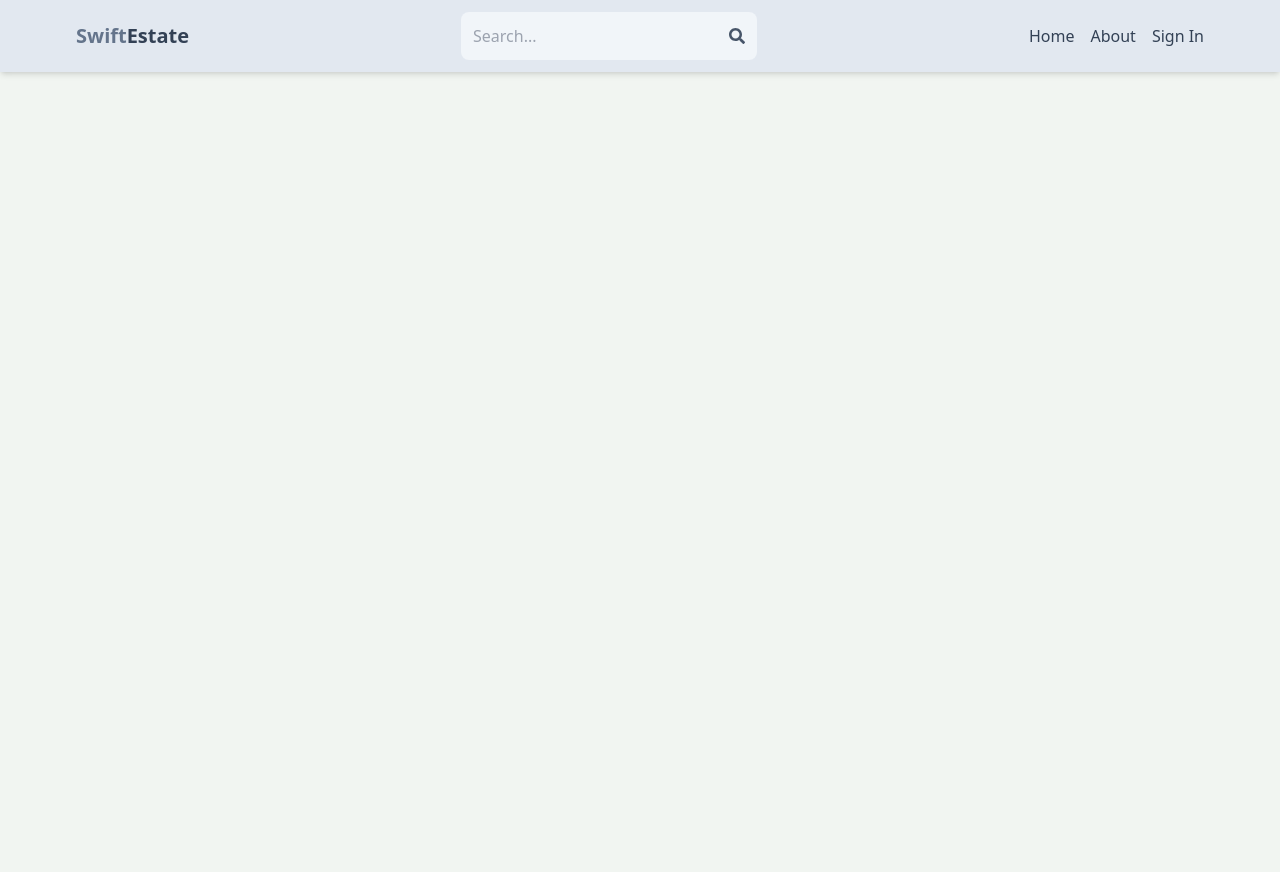
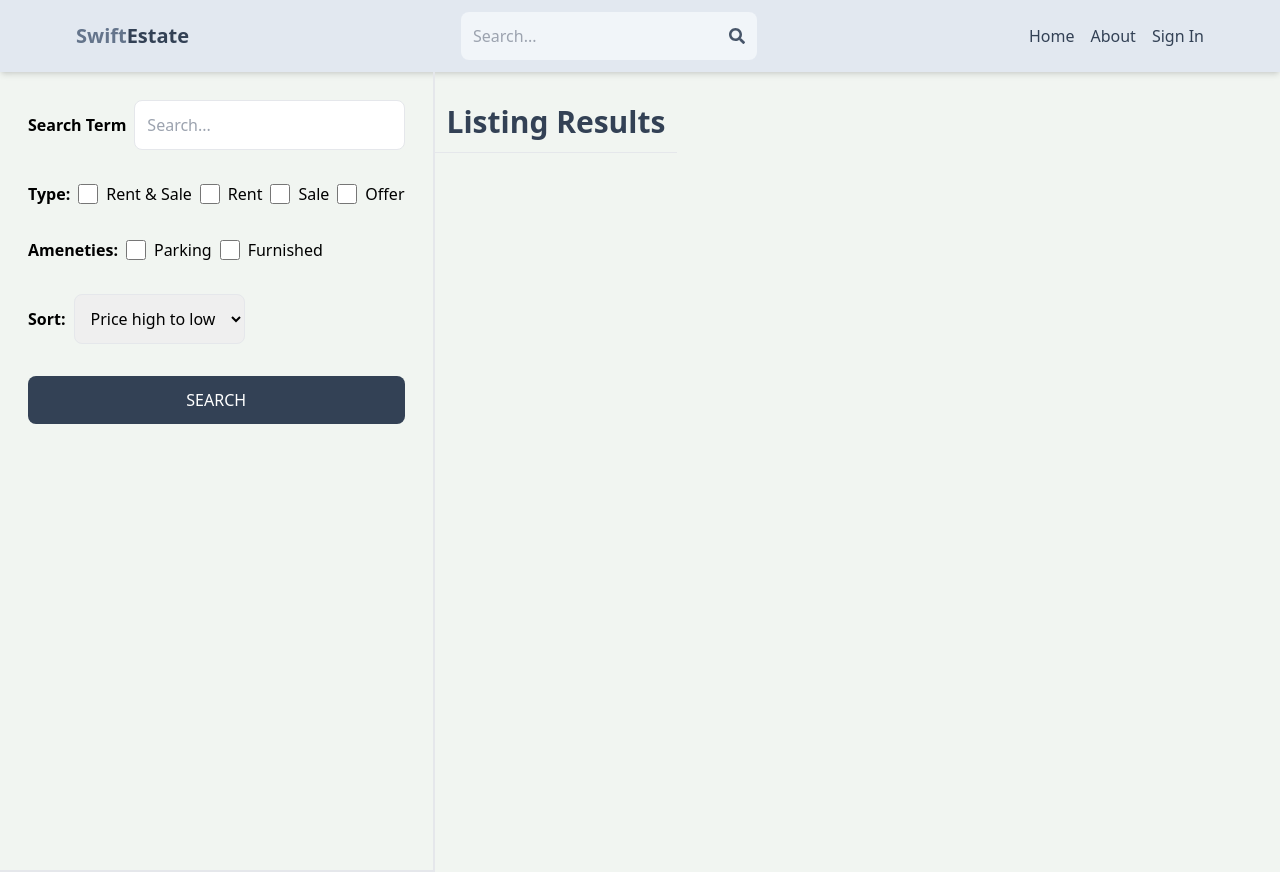
Before and after one commit to mohamed-tsx/Mern-Estate, a React (Vite) app in the folder Client/: page /search in a window 1280 px wide. Before the commit the page ends 800 px from the top, so only its background shows below. Built offline with nearby package versions, Linux system fonts and the light colour scheme; no server answers.

Commit message:
Create search page UI

```diff
--- a/Client/src/App.jsx
+++ b/Client/src/App.jsx
@@ -9,6 +9,7 @@
 import CreateListing from "./Pages/createListing";
 import UpdateListing from "./Pages/UpdateListing";
 import Listing from "./Pages/Listing";
+import Search from "./Pages/Search";
 export default function App() {
   return (
     <BrowserRouter>
@@ -27,6 +28,7 @@
           />
         </Route>
         <Route path="/listing/:listingId" element={<Listing />} />
+        <Route path="/search" element={<Search />} />
       </Routes>
     </BrowserRouter>
   );
--- /dev/null
+++ b/Client/src/Pages/Search.jsx
@@ -0,0 +1,72 @@
+import React from "react";
+
+const Search = () => {
+  return (
+    <div className="flex flex-col md:flex-row">
+      <div className="p-7 border-b-2 md:border-r-2 md:min-h-screen">
+        <form className="flex flex-col gap-8">
+          <div className="flex items-center gap-2">
+            <label className="whitespace-nowrap font-semibold">
+              Search Term
+            </label>
+            <input
+              type="text"
+              placeholder="Search..."
+              id="searchTerm"
+              className="border rounded-lg p-3 w-full"
+            />
+          </div>
+          <div className="flex gap-2 flex-wrap items-center">
+            <label className="font-semibold">Type: </label>
+            <div className="flex gap-2">
+              <input type="checkbox" id="all" className="w-5" />
+              <span>Rent & Sale</span>
+            </div>
+            <div className="flex gap-2">
+              <input type="checkbox" id="rent" className="w-5" />
+              <span>Rent</span>
+            </div>
+            <div className="flex gap-2">
+              <input type="checkbox" id="sale" className="w-5" />
+              <span>Sale</span>
+            </div>
+            <div className="flex gap-2">
+              <input type="checkbox" id="offer" className="w-5" />
+              <span>Offer</span>
+            </div>
+          </div>
+          <div className="flex gap-2 flex-wrap items-center">
+            <label className="font-semibold">Ameneties: </label>
+            <div className="flex gap-2">
+              <input type="checkbox" id="parking lot" className="w-5" />
+              <span>Parking</span>
+            </div>
+            <div className="flex gap-2">
+              <input type="checkbox" id="furnished" className="w-5" />
+              <span>Furnished</span>
+            </div>
+          </div>
+          <div className="flex items-center gap-2">
+            <label className="font-semibold">Sort: </label>
+            <select id="sort_order" className="border rounded-lg p-3">
+              <option>Price high to low</option>
+              <option>Price low to high</option>
+              <option>Latest</option>
+              <option>Oldest</option>
+            </select>
+          </div>
+          <button className="bg-slate-700 text-white p-3 rounded-lg uppercase hover:opacity-95">
+            Search
+          </button>
+        </form>
+      </div>
+      <div className="">
+        <h1 className="text-3xl font-semibold border-b p-3 text-slate-700 mt-5">
+          Listing Results
+        </h1>
+      </div>
+    </div>
+  );
+};
+
+export default Search;
```
